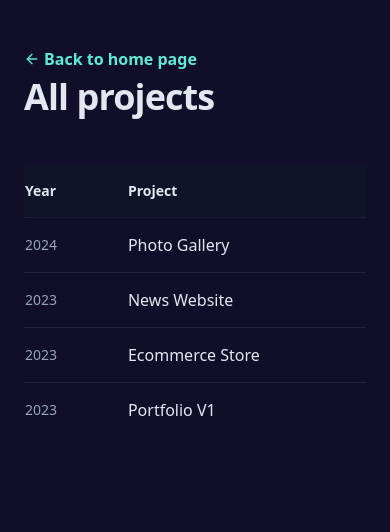
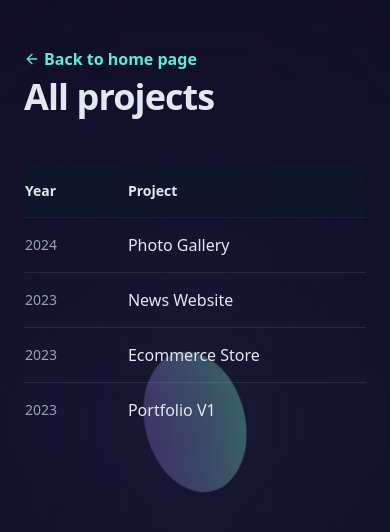
Before and after one commit to Juliansv/Juliansv, a Next.js app: page /archive in a window 390 px wide. Shown: the top 532 px of the page. Built offline with nearby package versions, Linux system fonts and the light colour scheme.

Commit message:
add blob light in the background

```diff
--- a/app/components/AboutMe.tsx
+++ b/app/components/AboutMe.tsx
@@ -2,10 +2,10 @@ const AboutMe = () => {
   return (
     <section
       id="about"
-      className="mb-16 scroll-mt-16 md:mb-24 lg:mb-36 lg:scroll-mt-24"
+      className="z-10 relative mb-16 scroll-mt-16 md:mb-24 lg:mb-36 lg:scroll-mt-24"
       aria-label="About me"
     >
-      <div className="sticky top-0 z-20 -mx-6 mb-4 w-screen bg-dark-purple/75 px-6 py-5 backdrop-blur md:-mx-12 md:px-12 lg:sr-only lg:relative lg:top-auto lg:mx-auto lg:w-full lg:px-0 lg:py-0 lg:opacity-0">
+      <div className="sticky top-0 -mx-6 mb-4 w-screen bg-dark-purple/75 px-6 py-5 backdrop-blur md:-mx-12 md:px-12 lg:sr-only lg:relative lg:top-auto lg:mx-auto lg:w-full lg:px-0 lg:py-0 lg:opacity-0">
         <h2 className="text-sm font-bold uppercase tracking-widest text-slate-200 lg:sr-only">
           About
         </h2>
@@ -39,7 +39,7 @@ const AboutMe = () => {
         <p>
           {" "}
           For the last year I have been working as a{" "}
-          <span className="font-bold hover:text-slate-300 cursor-pointer">
+          <span className="font-bold hover:text-teal-300 cursor-pointer">
             {" "}
             freelance developer
           </span>
--- a/app/components/Header.tsx
+++ b/app/components/Header.tsx
@@ -3,7 +3,7 @@ import Link from "next/link";
 
 const Header = () => {
 	return (
-		<header className="lg:sticky lg:top-0 lg:flex lg:max-h-screen lg:w-1/2 lg:flex-col lg:justify-between lg:py-24">
+		<header className="z-10 lg:sticky lg:top-0 lg:flex lg:max-h-screen lg:w-1/2 lg:flex-col lg:justify-between lg:py-24">
 			<div>
 				<h1 className="text-4xl font-bold tracking-tight text-slate-200 sm:text-5xl">
 					<Link href="/">Julian Suarez Vivas</Link>
--- a/app/components/ObserverWrapper.tsx
+++ b/app/components/ObserverWrapper.tsx
@@ -6,7 +6,6 @@ import Footer from "./Footer";
 import Projects from "./Projects";
 import { Job, Project } from "@/types";
 import { FC, useEffect } from "react";
-import Header from "./Header";
 import { useInView } from "react-intersection-observer";
 
 interface ObserverProps {
@@ -29,25 +28,44 @@ const ObserverWrapper: FC<ObserverProps> = ({
 	});
 
 	useEffect(() => {
-        document.querySelector(".line-active")?.classList.remove("line-active");
-        document.querySelector(".text-active")?.classList.remove("text-active");
+		document.querySelector(".line-active")?.classList.remove("line-active");
+		document.querySelector(".text-active")?.classList.remove("text-active");
 
-        if (aboutInView) {
-            document.getElementById("about-nav-line")?.classList.add("line-active");
-            document.getElementById("about-nav-text")?.classList.add("text-active");
-        } else if (experienceInView) {
-            document.getElementById("experience-nav-line")?.classList.add("line-active");
-            document.getElementById("experience-nav-text")?.classList.add("text-active");
-        } else {
-            document.getElementById("projects-nav-line")?.classList.add("line-active");
-            document.getElementById("projects-nav-text")?.classList.add("text-active");
-        }
+		let element;
 
+		if (aboutInView) {
+			element = "about";
+		} else if (experienceInView) {
+			element = "experience";
+		} else if (projectsInView) {
+			element = "projects";
+		}
+
+		document
+			.getElementById(`${element}-nav-line`)
+			?.classList.add("line-active");
+		document
+			.getElementById(`${element}-nav-text`)
+			?.classList.add("text-active");
 	}, [aboutInView, experienceInView, projectsInView]);
+
+	useEffect(() => {
+		const blob = document.getElementById("blob");
+
+		if (!blob) return;
+
+		document.body.onpointermove = (event) => {
+			const { clientX, clientY } = event;
+
+            blob.animate({
+                left: `${clientX}px`,
+                top: `${clientY}px`
+            }, { duration: 3000, fill: "forwards" })
+		};
+	}, []);
 
 	return (
 		<>
-			<Header />
 			<main className="pt-24 lg:w-1/2 lg:py-24">
 				<div ref={aboutRef} id="about-section">
 					<AboutMe />
--- a/app/globals.css
+++ b/app/globals.css
@@ -9,10 +9,48 @@
 } */
 
 .line-active {
-  width: 4rem;
-  --tw-bg-opacity: 1;
-  background-color: #e2e8f0;
+	width: 4rem;
+	--tw-bg-opacity: 1;
+	background-color: #e2e8f0;
 }
 .text-active {
-  color: rgb(226 232 240);
+	color: rgb(226 232 240);
 }
+
+#blob {
+	background-color: white;
+	margin: 0;
+	padding: 0;
+	height: 100px;
+	aspect-ratio: 1;
+	position: fixed;
+	z-index: -2;
+	left: 50%;
+	top: 50%;
+	translate: -50% -50%;
+	border-radius: 50%;
+	background: linear-gradient(to right, aquamarine, mediumpurple);
+	animation: rotate 20s infinite;
+}
+
+#blur {
+	height: 100%;
+	width: 100%;
+	position: fixed;
+	z-index: -1;
+	backdrop-filter: blur(150px);
+}
+
+@keyframes rotate {
+	from {
+		rotate: 0deg;
+	}
+
+	50% {
+		scale: 1 1.5;
+	}
+
+	to {
+		rotate: 360deg;
+	}
+}
--- a/app/layout.tsx
+++ b/app/layout.tsx
@@ -1,7 +1,6 @@
 import type { Metadata } from "next";
-import { Montserrat } from 'next/font/google'
+import { Montserrat } from "next/font/google";
 import "./globals.css";
-
 
 export const metadata: Metadata = {
 	title: "Portfolio v2",
@@ -9,8 +8,8 @@ export const metadata: Metadata = {
 };
 
 const montserrat = Montserrat({
-  subsets: ['latin'],
-})
+	subsets: ["latin"],
+});
 
 export default function RootLayout({
 	children,
@@ -19,7 +18,11 @@ export default function RootLayout({
 }>) {
 	return (
 		<html lang="en" className={`scroll-smooth ` + montserrat.className}>
-      <body className="bg-dark-purple leading-relaxed selection:bg-teal-300 antialiased text-slate-400 selection:text-teal-900">{children}</body>
+			<body className="bg-dark-purple leading-relaxed selection:bg-teal-300 antialiased text-slate-400 selection:text-teal-900">
+				<div id="blob"></div>
+				<div id="blur"></div>
+				{children}
+			</body>
 		</html>
 	);
 }
--- a/app/page.tsx
+++ b/app/page.tsx
@@ -13,6 +13,7 @@ export default async function Page() {
 	return (
 		<div className="mx-auto min-h-screen max-w-screen-xl px-6 py-12 font-sans md:px-12 md:py-20 lg:px-24 lg:py-0">
 			<div className="lg:flex lg:justify-between lg:gap-4">
+                <Header />
 				<ObserverWrapper experience={experience} projects={projects} />
 			</div>
 		</div>
```
Lines whose indentation alone changed are shown as unchanged.
